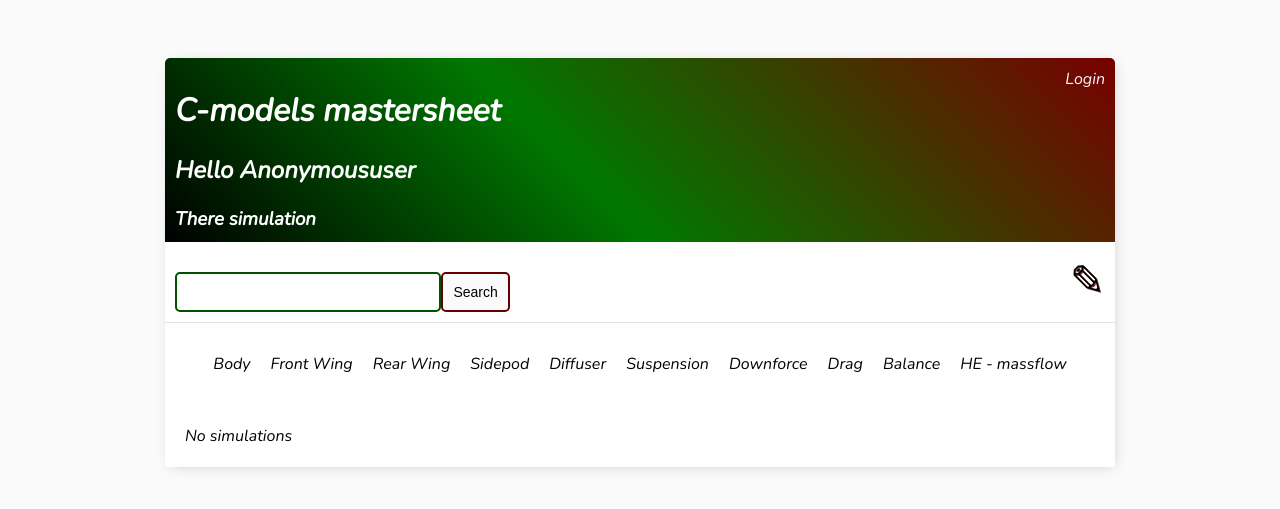
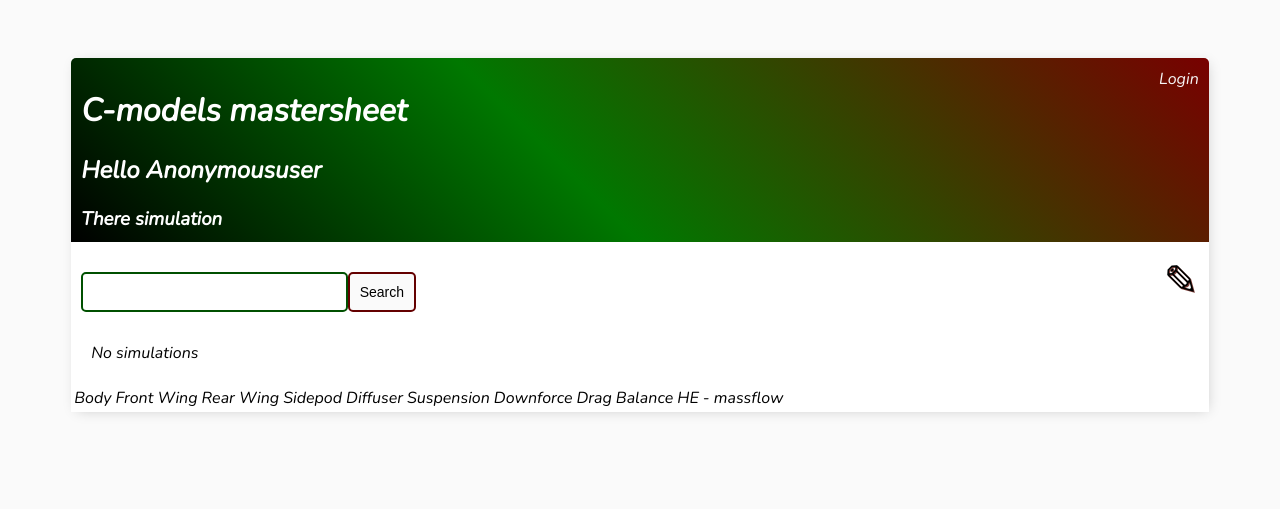
Before and after one commit to PWiercioch/C-models, a Django app: page / in a window 1280 px wide. Shown: the top 509 px of the page. Run offline with Django 3.2, Linux system fonts and the light colour scheme; data that the repository does not hold is empty; parts of the project's set-up code (start-up, migrations or seed data) failed here and were passed over.

Commit message:
Remake simualtion list to table Add possibility to attach js in seperate files

```diff
--- a/C_models/settings.py
+++ b/C_models/settings.py
@@ -125,6 +125,11 @@ LOGIN_URL = 'login'
 
 STATIC_URL = '/static/'
 
+STATICFILES_DIRS = [
+    os.path.join(BASE_DIR, 'static'),
+    os.path.join(BASE_DIR, 'mastersheet/static'),
+]
+
 # Default primary key field type
 # https://docs.djangoproject.com/en/3.2/ref/settings/#default-auto-field
 
--- a/mastersheet/forms.py
+++ b/mastersheet/forms.py
@@ -27,7 +27,7 @@ class PartForm(forms.ModelForm):
 
     class Meta:
         model = Part
-        fields = '__all__'
+        fields = ['main_v', 'sub_v']
 
         widgets = {
             'main_v': forms.TextInput(
--- a/mastersheet/templates/mastersheet/main.html
+++ b/mastersheet/templates/mastersheet/main.html
@@ -32,7 +32,7 @@
             }
 
             .container {
-                max-width: 950px;
+                max-width: 90%;
                 margin: auto;
                 background-color: #fff;
 
@@ -204,5 +204,8 @@
 
             {% endblock content %}
         </div>
+        {% block scripts %}
+
+        {% endblock scripts%}
     </body>
 </html>
--- a/mastersheet/templates/mastersheet/simulation_list.html
+++ b/mastersheet/templates/mastersheet/simulation_list.html
@@ -1,5 +1,6 @@
 {% extends 'mastersheet/main.html' %}
 {% block content %}
+
 
 <div class="header-bar">
     <div>
@@ -23,83 +24,56 @@
     <a id='add-link' href="{% url 'simulation-create' %}">&#9998;</a>
 </div>
 
-<div class="simulation-items-wrapper">
-    <div class="simulation-header">
-        <div class="simulation-detail">
-        Body
-        </div>
-        <div class="simulation-detail">
-        Front Wing
-        </div>
-        <div class="simulation-detail">
-        Rear Wing
-        </div>
-        <div class="simulation-detail">
-        Sidepod
-        </div>
-        <div class="simulation-detail">
-        Diffuser
-        </div>
-        <div class="simulation-detail">
-        Suspension
-        </div>
-        <div class="simulation-detail">
-        Downforce
-        </div>
-        <div class="simulation-detail">
-        Drag
-        </div>
-        <div class="simulation-detail">
-        Balance
-        </div>
-        <div class="simulation-detail">
-        HE - massflow
-        </div>
-    </div>
+    <div>
+        <table>
+            <tbody id="simulation_table">
+                <tr>
+                    <td>Body</td>
+                    <td>Front Wing</td>
+                    <td>Rear Wing</td>
+                    <td>Sidepod</td>
+                    <td>Diffuser</td>
+                    <td>Suspension</td>
+                    <td>Downforce</td>
+                    <td>Drag</td>
+                    <td>Balance</td>
+                    <td>HE - massflow</td>
+                </tr>
                 {% for simulation in object_list %}
-        <div class="simulation-wrapper">
-            <div class="simulation-title">
+                    <tr>
+                        <td>
                             <div class="simulation-icon"></div>
                             <a href="{% url 'simulation'  simulation.slug %}">C_{{simulation}}</a>
-            </div>
-            <div class="simulation-detail">
-                <div class="simulation-detail">
-                B_{{simulation.chassis.body}}
-                </div>
-                <div class="simulation-detail">
-                FW_{{simulation.chassis.front_wing}}
-                </div>
-                <div class="simulation-detail">
-                RW_{{simulation.chassis.rear_wing}}
-                </div>
-                <div class="simulation-detail">
-                S_{{simulation.chassis.sidepod}}
-                </div>
-                <div class="simulation-detail">
-                D_{{simulation.chassis.diffuser}}
-                </div>
-                <div class="simulation-detail">
-                SU_{{simulation.chassis.suspension}}
-                </div>
-                <div class="simulation-detail">
-                {{simulation.df.total}}
-                </div>
-                <div class="simulation-detail">
-                {{simulation.drag.total}}
-                </div>
-                <div class="simulation-detail">
-                {{simulation.balance}}
-                </div>
-                <div class="simulation-detail">
-                {{simulation.massflow}}
-                </div>
-            </div>
+                        </td>
+                        <td>{{simulation.chassis.body}}</td>
+                        <td>{{simulation.chassis.front_wing}}</td>
+                        <td>{{simulation.chassis.rear_wing}}</td>
+                        <td>{{simulation.chassis.sidepod}}</td>
+                        <td>{{simulation.chassis.diffuser}}</td>
+                        <td>{{simulation.chassis.suspension}}</td>
+                        <td>{{simulation.df.total}}</td>
+                        <td>{{simulation.drag.total}}</td>
+                        <td>{{simulation.balance}}</td>
+                        <td>{{simulation.massflow}}</td>
+                        <td>
                             <a id='edit-link' href="{% url 'simulation-update' simulation.slug %}">&#9850;</a>
+                        </td>
+                        <td>
                             <a class='delete-link' href="{% url 'simulation-delete' simulation.slug %}">&#9760;</a>
-        </div>
+                        </td>
+                    </tr>
                 {% empty %}
                 <div class="simulation-title">No simulations</div>
                 {% endfor %}
+            </tbody>
+        </table>
+    </div>
 </div>
 
 {% endblock content %}
+
+{% block scripts %}
+    {% load static %}
+    <script></script>
+    <script type="text/javascript" src="{% static 'js/simulation_list.js' %}"></script>
+{% endblock scripts%}
--- a/mastersheet/views.py
+++ b/mastersheet/views.py
@@ -3,6 +3,8 @@ from django.views.generic.detail import DetailView
 from django.views.generic.edit import CreateView, UpdateView, DeleteView, FormView
 from django.urls import reverse_lazy
 from django.http import request
+
+from django.core import serializers
 
 from django.contrib.auth.views import LoginView
 
@@ -27,6 +29,8 @@ class CustomLoginView(LoginView):
 class SimulationList(ListView):
     template_name = 'mastersheet/simulation_list.html'
     model = Simulation
+    chassis_model = Chassis
+    chassis_data = serializers.serialize("python", chassis_model.objects.all())
 
     # TODO - handle search
 
@@ -69,6 +73,7 @@ class SimulationUpdate(LoginRequiredMixin, UpdateView):
 
 class SimulationCreate(FormView):
     context_object_name = 'simulation'
+    # TODO - will forms be necessary or should I just do it with models directly
     form_class = SimulationMultiForm
     template_name = 'mastersheet/simulation_form.html'
     success_url = reverse_lazy('simulations')
```
Also changed, not shown: mastersheet/static/js/simulation_form.js (added, +13 -0 lines), mastersheet/templates/mastersheet/simulation_form.html (+7 -25 lines), mastersheet/static/js/simulation_list.js (added). Lines whose indentation alone changed are shown as unchanged.
